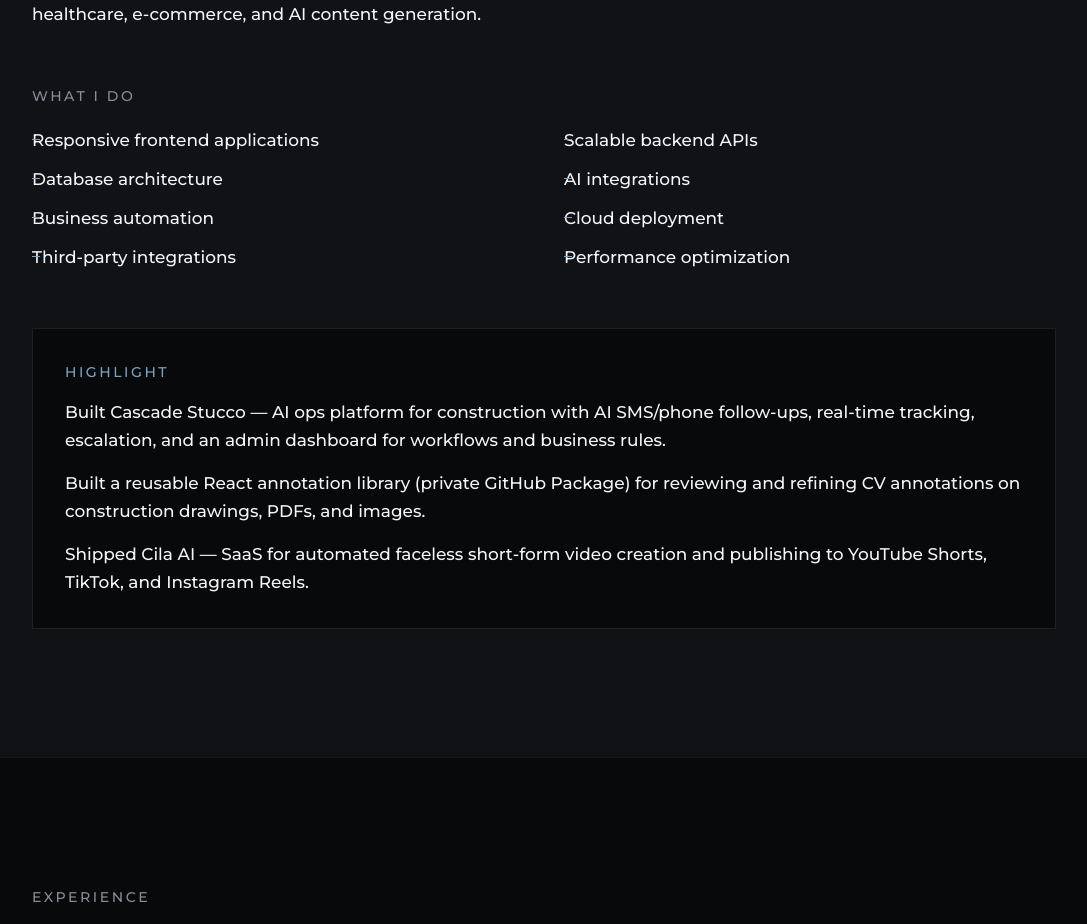
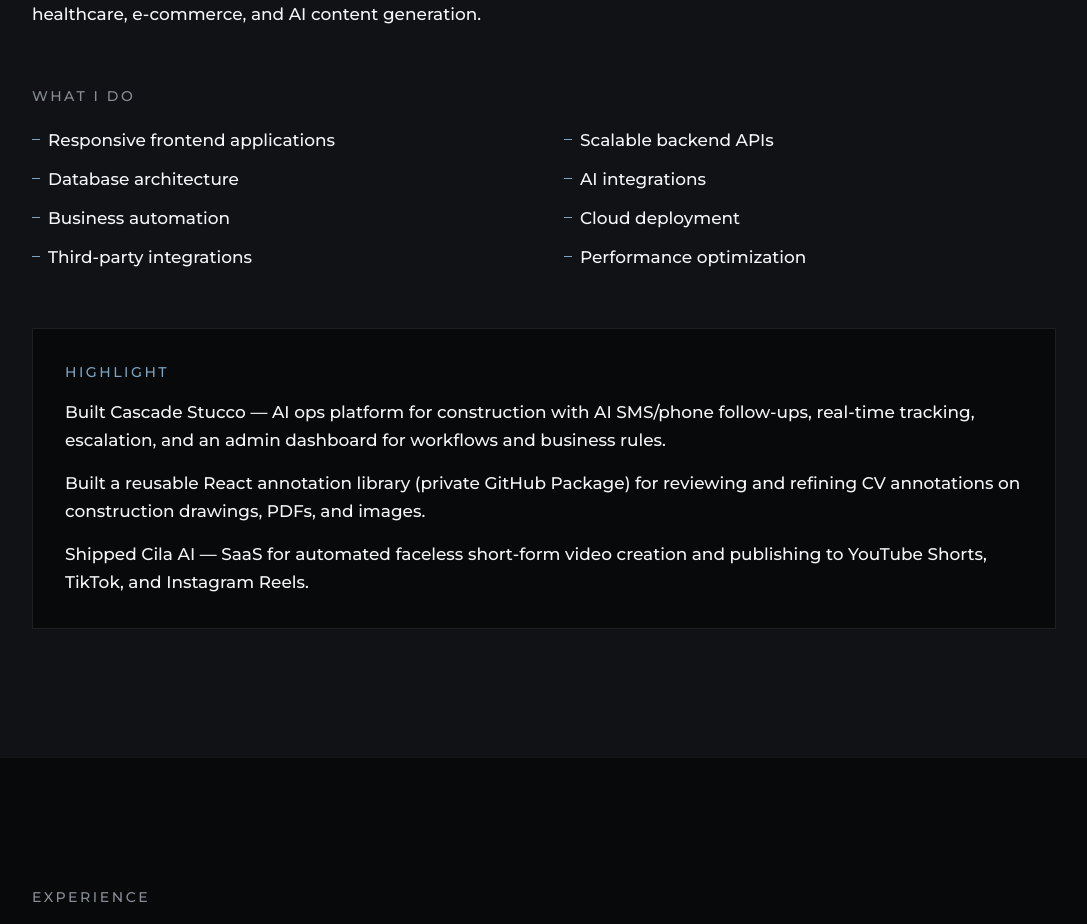
Before and after one commit to Wahaj-Ali/Portfolio, a Next.js app: page / in a window 1280 px wide. Shown: the part 3480-4404 px from the top of the page, without its empty margins (9-1096 px from the left). Built offline with nearby package versions, Linux system fonts and the light colour scheme; no server answers.

Commit message:
fix: prevent list marker dash overlapping bullet text in LTR.

```diff
--- a/src/styles/globals.css
+++ b/src/styles/globals.css
@@ -160,14 +160,16 @@ html[dir="rtl"] .btn-ghost {
   letter-spacing: 0.04em;
 }
 
-html[dir="rtl"] .list-marker-start {
+.list-marker-start {
   padding-inline-start: 1rem;
-  padding-inline-end: 0;
 }
 
-html[dir="rtl"] .list-marker-start::before {
+.list-marker-start::before {
   inset-inline-start: 0;
-  inset-inline-end: auto;
+}
+
+html[dir="rtl"] .list-marker-start {
+  padding-inline-end: 0;
 }
 
 html[dir="rtl"] .timeline-rail {
```
